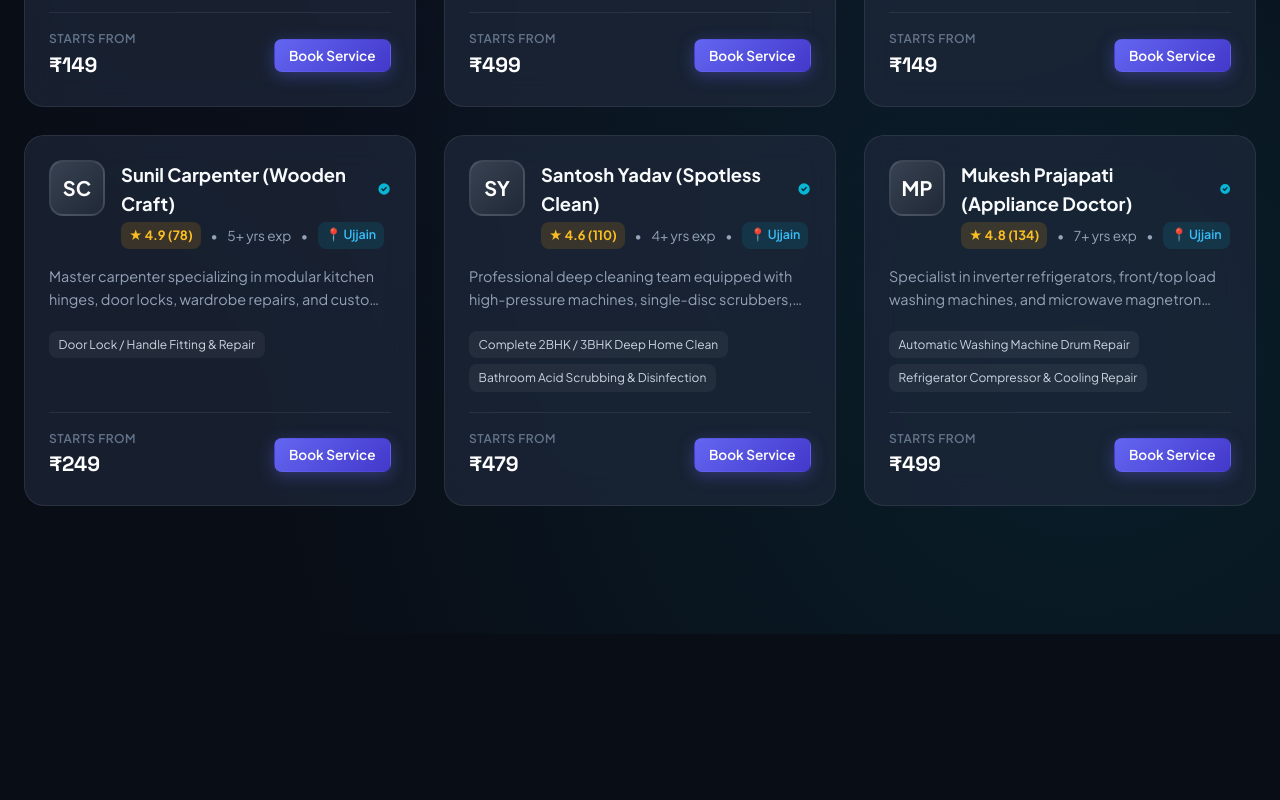
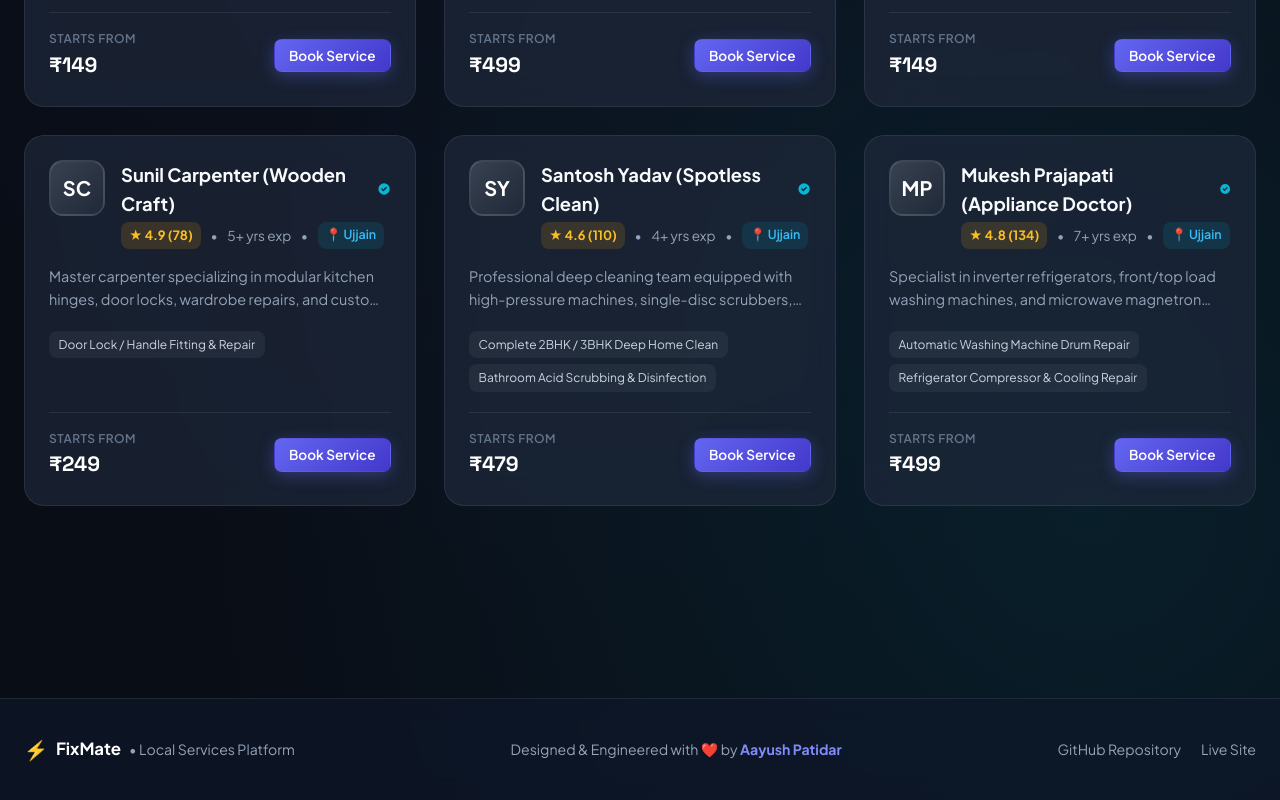
Before and after one commit to aayushpatidar1511/FixMate, a plain HTML site: page backend/src/main/resources/static/index.html in a window 1280 px wide. Shown: the part 1152-1952 px from the top of the page. Before the commit the page ends 1786 px from the top, so only its background shows below. Drawn offline with Linux system fonts and the light colour scheme; no server answers.

Commit message:
Add Aayush Patidar author badge, brand logo tag, and platform footer with live links

```diff
--- a/backend/src/main/resources/static/index.html
+++ b/backend/src/main/resources/static/index.html
@@ -15,6 +15,7 @@
       <a href="javascript:void(0)" class="brand-logo" onclick="App.switchView('marketplace-view')">
         <div class="logo-badge">⚡</div>
         <span>FixMate</span>
+        <span style="font-size: 0.7rem; background: rgba(99, 102, 241, 0.2); color: #a5b4fc; border: 1px solid rgba(99, 102, 241, 0.4); padding: 0.15rem 0.5rem; border-radius: 9999px; font-weight: 600; margin-left: 0.4rem;">by Aayush</span>
       </a>
 
       <nav class="nav-menu">
@@ -533,6 +534,24 @@
     </div>
   </div>
 
+  <!-- Platform Footer -->
+  <footer style="border-top: 1px solid var(--border-subtle); padding: 2.2rem 0; margin-top: 4rem; background: rgba(15, 23, 42, 0.7); backdrop-filter: blur(12px);">
+    <div class="container" style="display: flex; justify-content: space-between; align-items: center; flex-wrap: wrap; gap: 1rem; font-size: 0.88rem; color: var(--text-muted);">
+      <div style="display: flex; align-items: center; gap: 0.5rem;">
+        <span style="font-size: 1.2rem;">⚡</span>
+        <strong style="color: #fff; font-size: 1.05rem;">FixMate</strong>
+        <span>• Local Services Platform</span>
+      </div>
+      <div>
+        Designed & Engineered with ❤️ by <strong style="color: #818cf8;">Aayush Patidar</strong>
+      </div>
+      <div style="display: flex; gap: 1.25rem;">
+        <a href="https://github.com/aayushpatidar1511/FixMate" target="_blank" style="color: var(--text-muted); text-decoration: none;">GitHub Repository</a>
+        <a href="https://fixmate-aayush.onrender.com/" style="color: var(--text-muted); text-decoration: none;">Live Site</a>
+      </div>
+    </div>
+  </footer>
+
   <!-- Frontend Scripts -->
   <script src="js/toast.js"></script>
   <script src="js/mockData.js"></script>
```
Also changed, not shown: frontend/index.html (+19 -0 lines), 1 other file.
